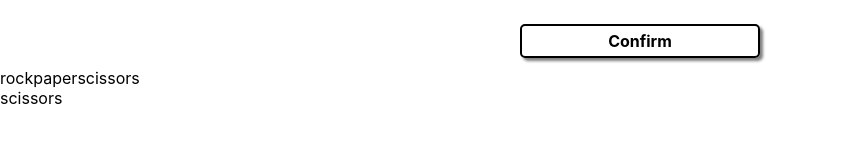
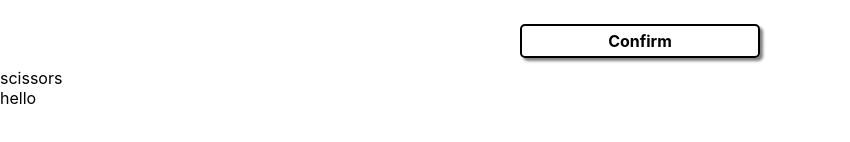
Before and after one commit to AlekP141/rps_react, a React (Create React App) app: page / in a window 1280 px wide. Shown: the part 170-312 px from the top of the page, without its empty margins (0-850 px from the left). Built offline with nearby package versions, Linux system fonts and the light colour scheme.

Commit message:
issue with updating outcome

```diff
--- a/src/App.js
+++ b/src/App.js
@@ -16,7 +16,6 @@ function App() {
       <div className="App">
         <PlayerChoice />
       </div>
-     <div>{singlePlayerChoice}</div>
      <ComputerChoice />
     </SinglePlayerChoiceContext.Provider>
   );
--- a/src/ComputerChoice.jsx
+++ b/src/ComputerChoice.jsx
@@ -1,24 +1,47 @@
-import { useContext, useEffect, useState } from "react"
-import SinglePlayerChoiceContext from "./SinglePlayerChoiceContext"
+import { useContext, useEffect, useState } from "react";
+import SinglePlayerChoiceContext from "./SinglePlayerChoiceContext";
 
 const ComputerChoice = () => {
-  const userChoice = useContext(SinglePlayerChoiceContext)
-  const computerOptions = ["rock", "paper", "scissors"]
+  const userChoice = useContext(SinglePlayerChoiceContext);
+  const computerOptions = ["rock", "paper", "scissors"];
 
-  const [computerChoice, setComputerChoice] = useState("none")
+  const [computerChoice, setComputerChoice] = useState("none");
+  const [outcome, setOutcome] = useState("hello");
 
   useEffect(() => {
-    setComputerChoice(computerOptions[Math.floor(Math.random() * computerOptions.length)])
-  }, [userChoice])
+    setComputerChoice(
+      computerOptions[Math.floor(Math.random() * computerOptions.length)],
+    );
 
+    // Determine the outcome based on userChoice and computerChoice
+    switch (userChoice) {
+      case "rock":
+        if (computerChoice === "rock") setOutcome("tie");
+        else if (computerChoice === "paper") setOutcome("lose");
+        else if (computerChoice === "scissors") setOutcome("win");
+        break;
+      case "paper":
+        if (computerChoice === "rock") setOutcome("win");
+        else if (computerChoice === "paper") setOutcome("tie");
+        else if (computerChoice === "scissors") setOutcome("lose");
+        break;
+      case "scissors":
+        if (computerChoice === "rock") setOutcome("lose");
+        else if (computerChoice === "paper") setOutcome("win");
+        else if (computerChoice === "scissors") setOutcome("tie");
+        break;
+      default:
+        break;
+    }
+  }, [userChoice, computerChoice]);
 
   return (
     <div>
       <div>{userChoice}</div>
-      <div>{computerOptions}</div>
       <div>{computerChoice}</div>
+      <div>{outcome}</div>
     </div>
-  )
-}
+  );
+};
 
-export default ComputerChoice
+export default ComputerChoice;
```
